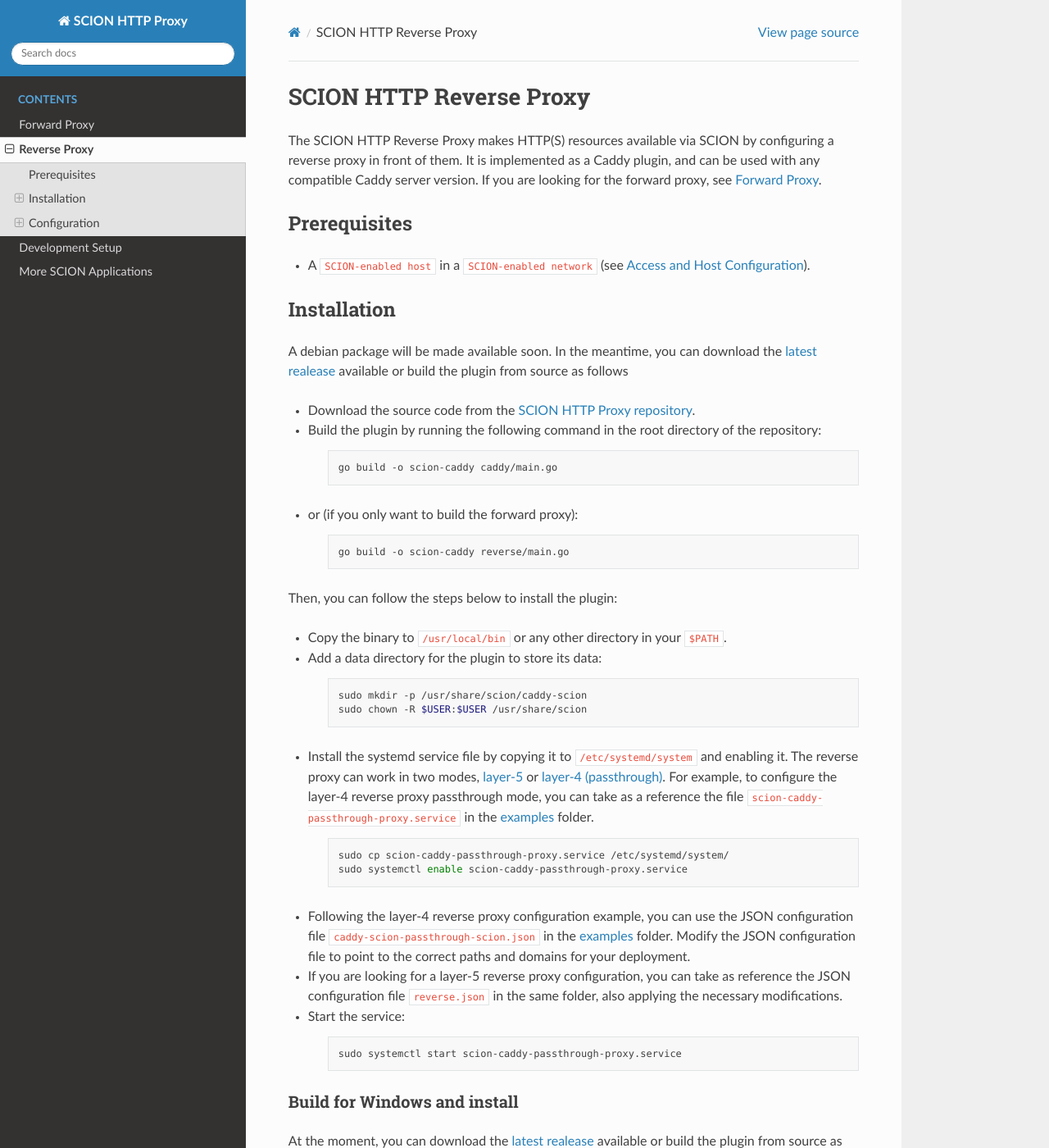
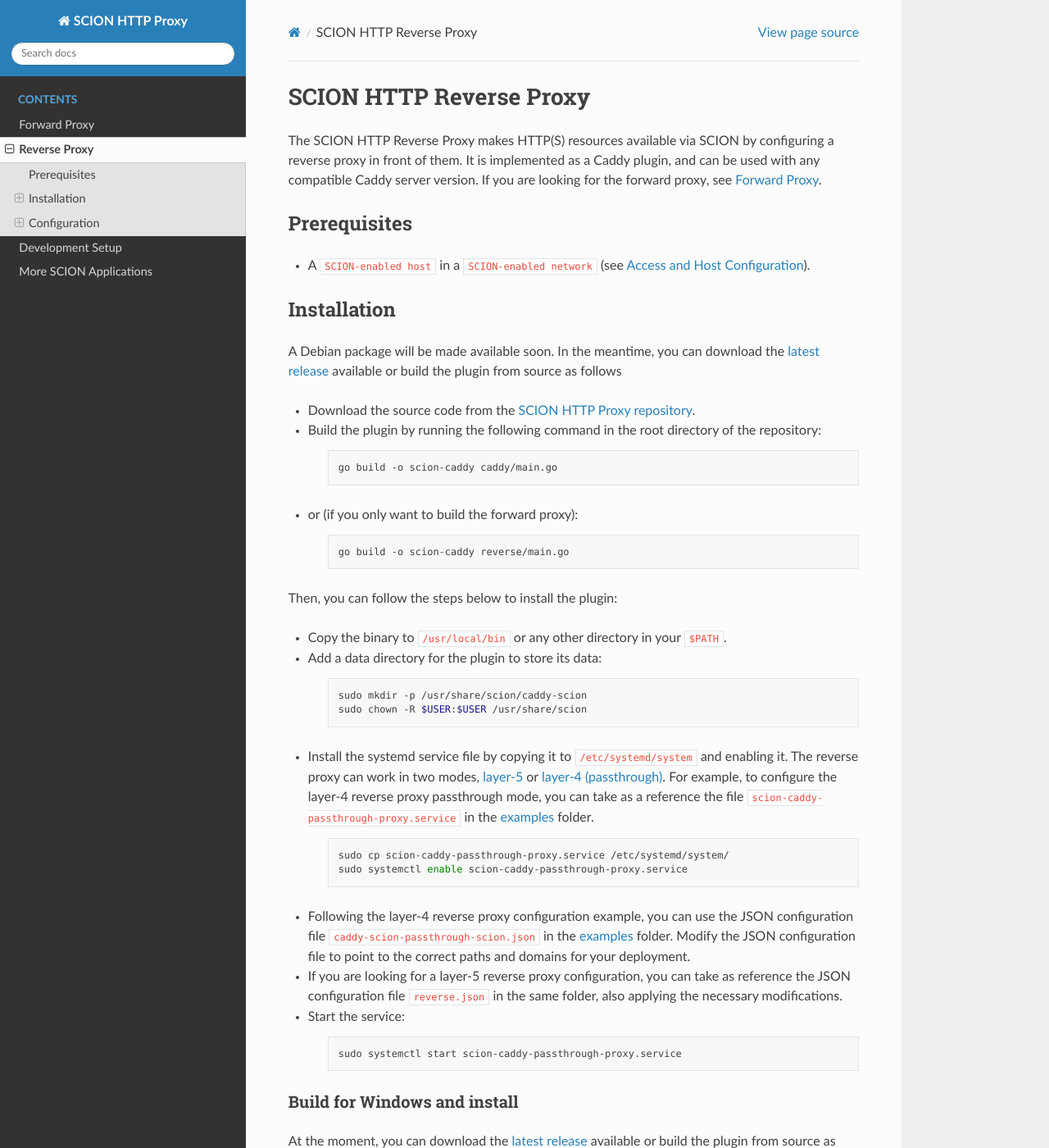
Before and after one commit to scionproto-contrib/http-proxy, a Sphinx documentation site: the page built from docs/source/reverse-proxy.rst, in a window 1280 px wide and 1400 px high. Shown: the whole window at 82% size. Built offline with Sphinx 7.4.7 and the Read the Docs theme 3.1.0, drawn with Linux system fonts in a browser that asks for light colours.

Commit message:
Fix typo

```diff
--- a/docs/source/reverse-proxy.rst
+++ b/docs/source/reverse-proxy.rst
@@ -11,8 +11,8 @@
 
 Installation
 ------------
-A debian package will be made available soon.
-In the meantime, you can download the `latest realease <https://github.com/scionproto-contrib/http-proxy/releases>`_ available or build the plugin from source as follows
+A Debian package will be made available soon.
+In the meantime, you can download the `latest release <https://github.com/scionproto-contrib/http-proxy/releases>`_ available or build the plugin from source as follows
 
 - Download the source code from the `SCION HTTP Proxy repository <https://github.com/scionproto-contrib/http-proxy>`_.
 - Build the plugin by running the following command in the root directory of the repository:
@@ -60,7 +60,7 @@
 Build for Windows and install
 ~~~~~~~~~~~~~~~~~~~~~~~~~~~~~
 
-At the moment, you can download the `latest realease <https://github.com/scionproto-contrib/http-proxy/releases>`_ available or build the plugin from source as follows:
+At the moment, you can download the `latest release <https://github.com/scionproto-contrib/http-proxy/releases>`_ available or build the plugin from source as follows:
 
 - Download the source code from the `SCION HTTP Proxy repository <https://github.com/scionproto-contrib/http-proxy>`_.
 - Build the plugin by running the following command in the root directory of the repository:
```
Also changed, not shown: docs/source/forward-proxy.rst (+5 -5 lines).
